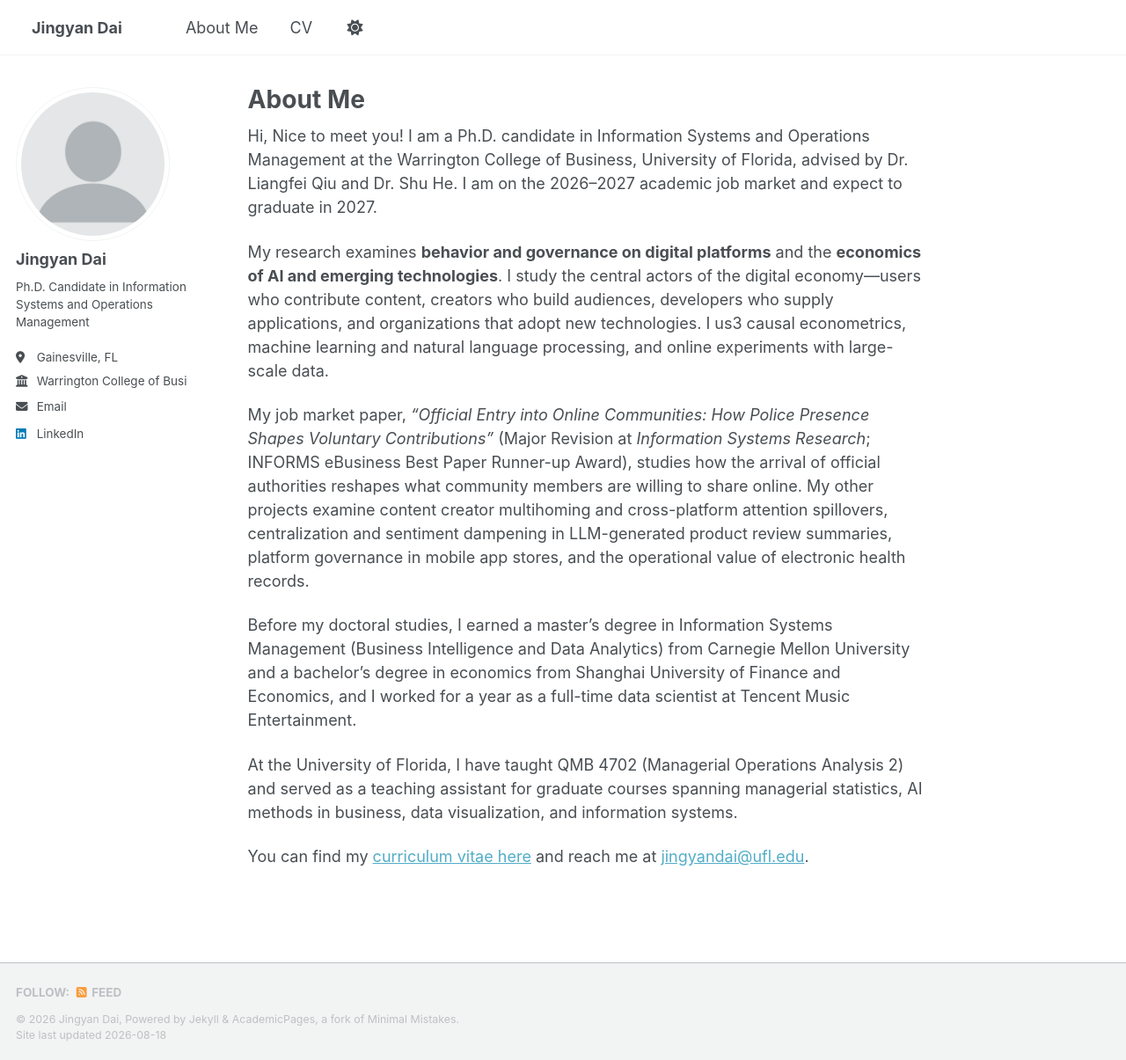
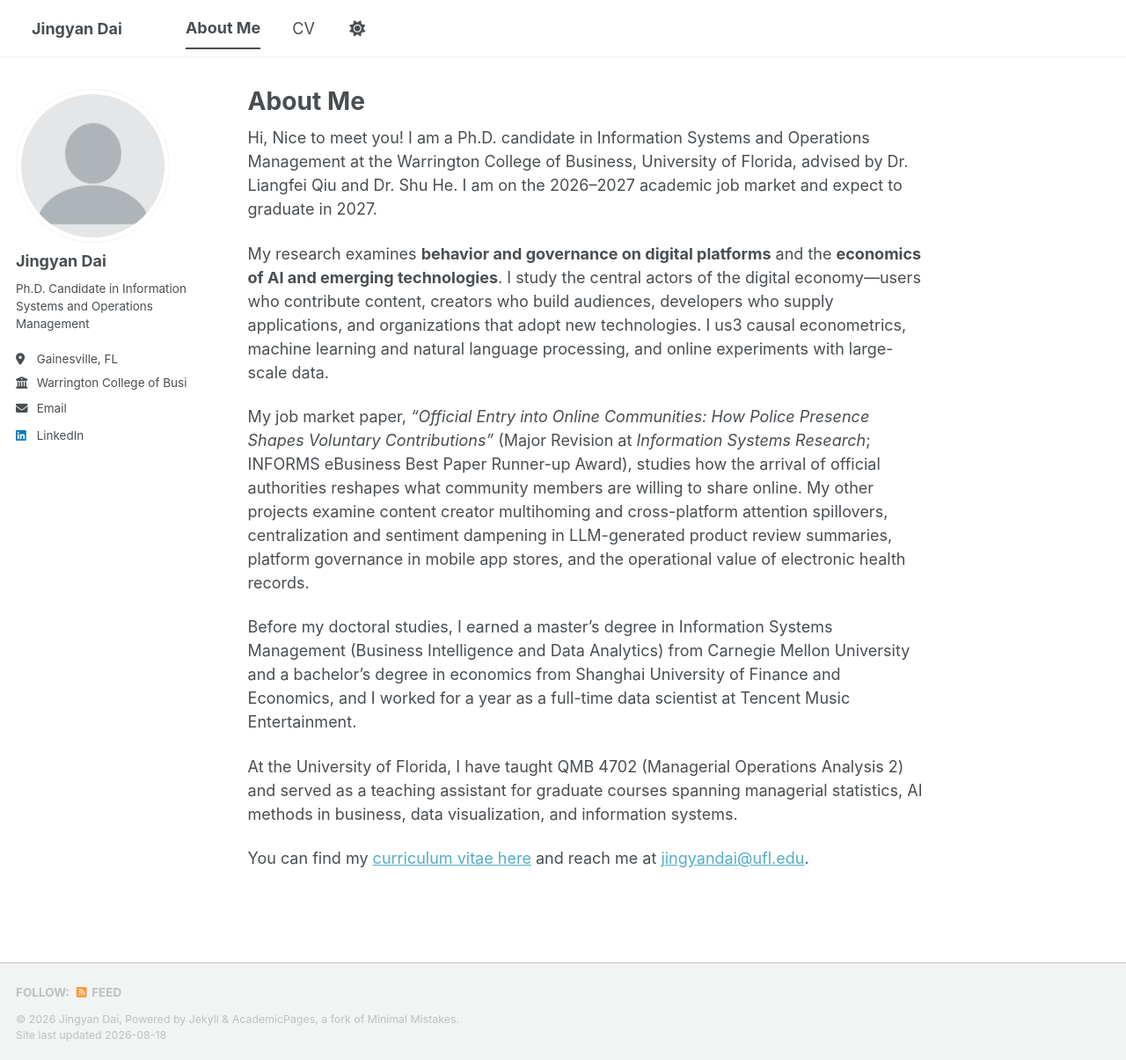
Before and after one commit to jingyandai/jingyandai.github.io, a Jekyll site: the page built from _pages/about.md, in a window 1280 px wide and 1205 px high. Shown: the whole window at 88% size. Built offline with Jekyll 4.4.1, drawn with Linux system fonts in a browser that asks for light colours; a style sheet for code colours, icons or effects is not loaded.

Commit message:
Underline the About Me tab when on the home page
The nav loop excluded url "/" from ever being selected because the home
underline used to live on the site-title link, which is now a plain span.
Mark a nav item selected on an exact URL match as well.

Co-Authored-By: Claude Opus 5 <noreply@anthropic.com>

```diff
--- a/_includes/masthead.html
+++ b/_includes/masthead.html
@@ -14,7 +14,7 @@
             {% else %}
               {% assign domain = base_path %}
             {% endif %}
-            <li class="masthead__menu-item {% if page.url contains link.url and link.url != '/' %}selected{% endif %}">
+            <li class="masthead__menu-item {% if page.url == link.url or page.url contains link.url and link.url != '/' %}selected{% endif %}">
               <a href="{{ domain }}{{ link.url }}">{{ link.title }}</a>
             </li>
           {% endfor %}
```
